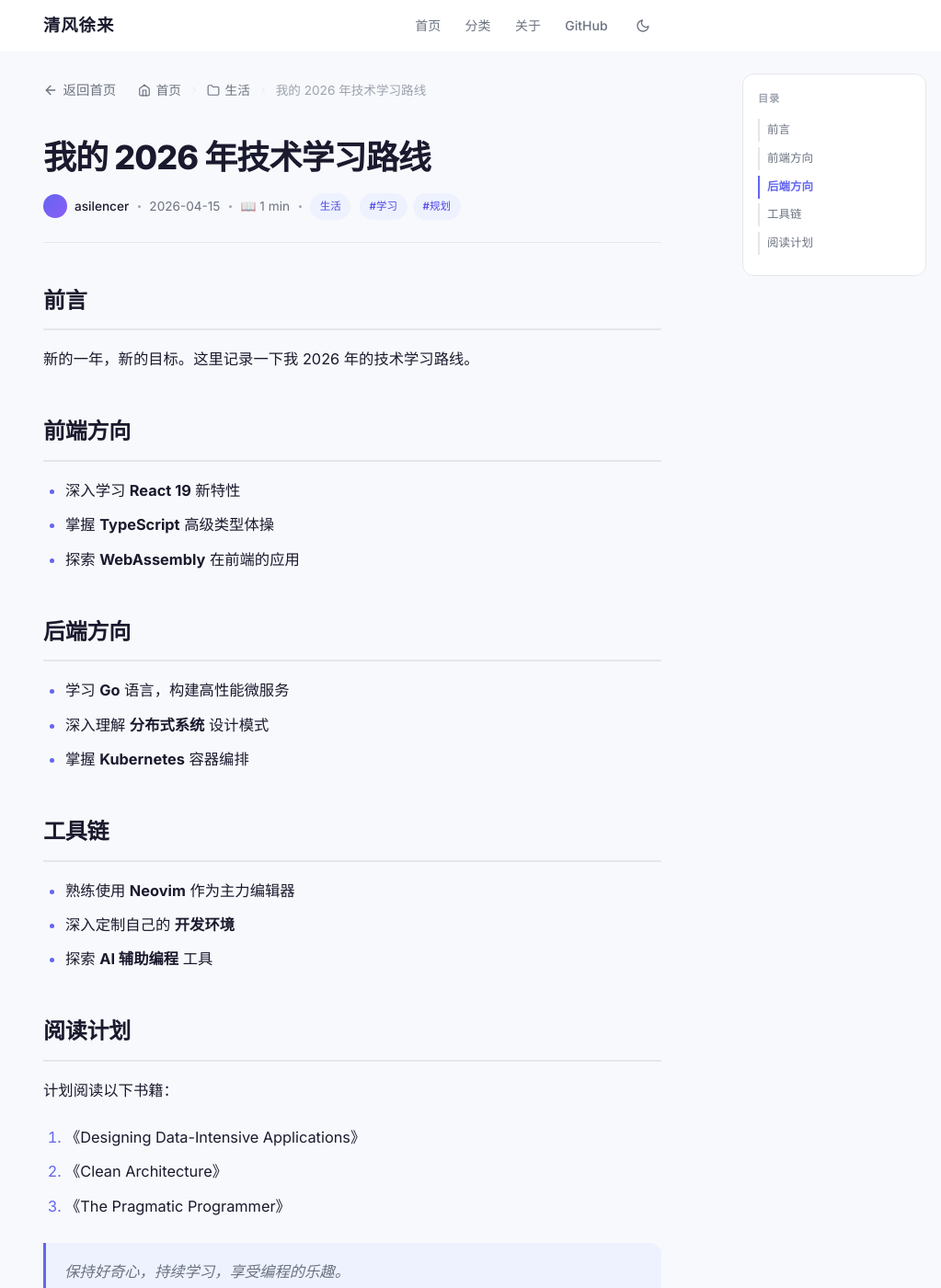
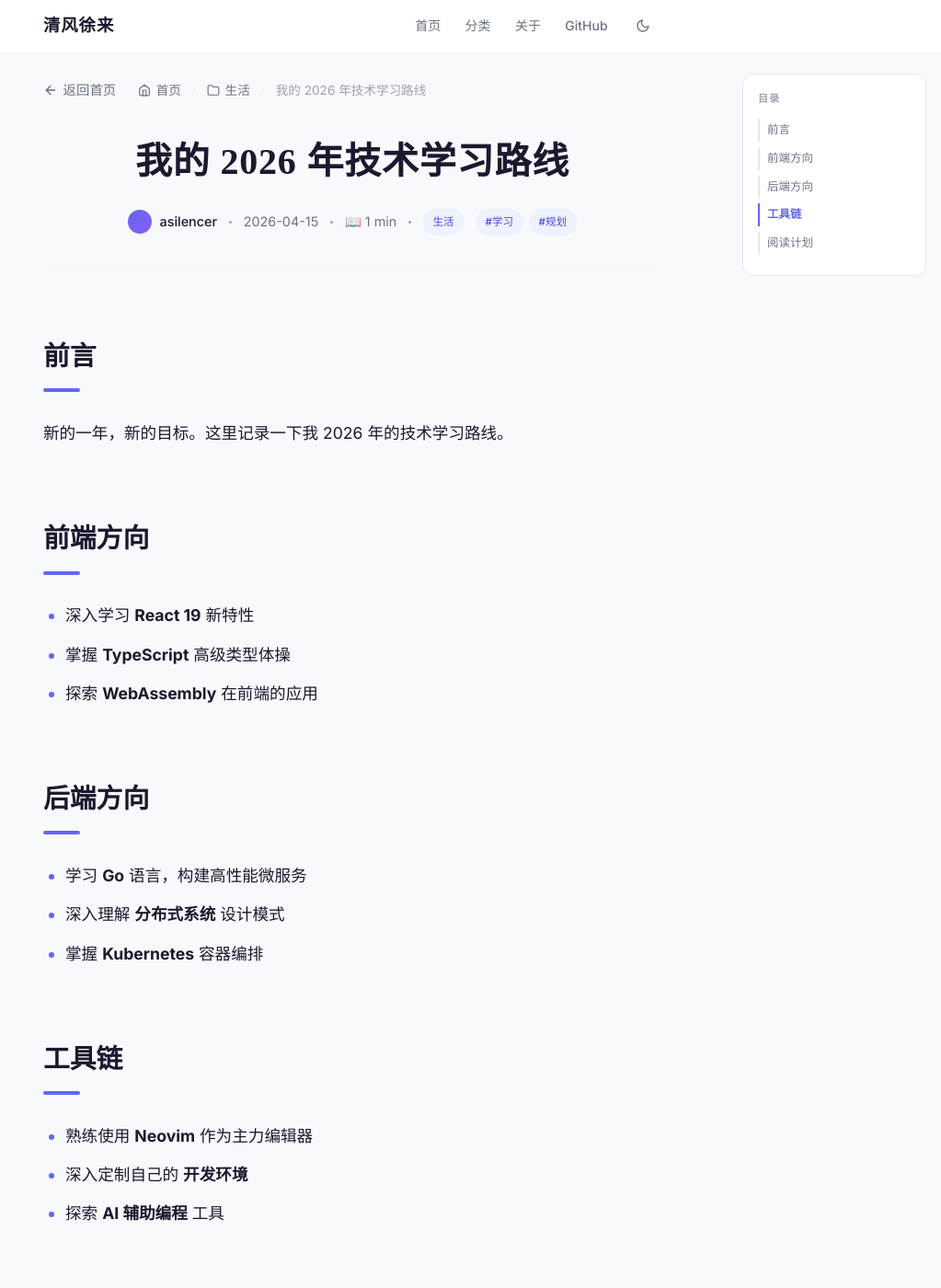
Before and after one commit to Asilencer/asilencer.github.io, a Jekyll site: the page built from _posts/2026-04-15-learning-roadmap-2026.md, in a window 1280 px wide and 1400 px high. Shown: the whole window at 92% size, without its empty margins (257-1280 px from the left). Built offline with Jekyll 4.4.1, drawn with Linux system fonts in a browser that asks for light colours.

Commit message:
style: optimize typography and layout for better readability

```diff
--- a/assets/css/style.css
+++ b/assets/css/style.css
@@ -31,7 +31,8 @@
   --color-card-hover-border: rgba(99, 102, 241, 0.25);
   --color-shadow: rgba(0, 0, 0, 0.08);
   --color-overlay: rgba(0, 0, 0, 0.5);
-  --font-sans: 'Inter', 'Noto Sans SC', -apple-system, BlinkMacSystemFont, sans-serif;
+  --font-sans: "Inter", -apple-system, BlinkMacSystemFont, "PingFang SC", "Hiragino Sans GB", "Microsoft YaHei", sans-serif;
+  --font-serif: "Noto Serif SC", "Source Han Serif SC", "Songti SC", STSong, "Times New Roman", serif;
   --font-mono: 'JetBrains Mono', 'Fira Code', 'Cascadia Code', monospace;
   --max-width: 720px;
   --max-width-wide: 960px;
@@ -558,9 +559,10 @@
 }
 
 .post-card h2 {
-  font-size: 1.15rem;
-  font-weight: 650;
-  margin-bottom: 0.4rem;
+  font-family: var(--font-serif);
+  font-size: 1.35rem;
+  font-weight: 700;
+  margin-bottom: 0.6rem;
   line-height: 1.4;
 }
 
@@ -569,9 +571,9 @@
 
 .post-card .excerpt {
   color: var(--color-text-secondary);
-  font-size: 0.9rem;
+  font-size: 0.95rem;
   line-height: 1.7;
-  margin-bottom: 0.85rem;
+  margin-bottom: 1rem;
   display: -webkit-box;
   -webkit-line-clamp: 2;
   -webkit-box-orient: vertical;
@@ -682,26 +684,31 @@
 .post { max-width: var(--max-width); }
 
 .post-header {
-  margin-bottom: 2.5rem;
-  padding-bottom: 1.5rem;
-  border-bottom: 1px solid var(--color-border);
+  margin-bottom: 3.5rem;
+  padding-bottom: 2rem;
+  border-bottom: 1px solid var(--color-border-light);
+  text-align: center;
 }
 
 .post-title {
-  font-size: 2.25rem;
-  font-weight: 800;
-  letter-spacing: -0.025em;
-  line-height: 1.25;
-  margin-bottom: 1rem;
+  font-family: var(--font-serif);
+  font-size: 2.5rem;
+  font-weight: 700;
+  letter-spacing: 0.02em;
+  line-height: 1.35;
+  margin-bottom: 1.5rem;
+  color: var(--color-text);
 }
 
 .post-meta {
   display: flex;
   align-items: center;
+  justify-content: center;
   flex-wrap: wrap;
-  gap: 0.6rem;
-  font-size: 0.85rem;
+  gap: 0.8rem;
+  font-size: 0.9rem;
   color: var(--color-text-secondary);
+  font-family: var(--font-sans);
 }
 
 .post-meta .author {
@@ -823,53 +830,80 @@
 /* ===== Post Content (Markdown) ===== */
 .post-content,
 .page-content {
-  line-height: 1.9;
-  font-size: 1.02rem;
+  line-height: 1.85;
+  font-size: 1.1rem;
+  color: var(--color-text);
+}
+
+.post-content h1,
+.page-content h1,
+.post-content h2,
+.page-content h2,
+.post-content h3,
+.page-content h3,
+.post-content h4,
+.page-content h4 {
+  font-family: var(--font-serif);
+  color: var(--color-text);
+  margin-top: 2.5em;
+  margin-bottom: 1em;
+  font-weight: 700;
 }
 
 .post-content h2,
 .page-content h2 {
-  font-size: 1.5rem;
-  font-weight: 700;
-  margin: 2.5rem 0 1rem;
-  letter-spacing: -0.01em;
-  padding-bottom: 0.5rem;
-  border-bottom: 2px solid var(--color-border);
+  font-size: 1.8rem;
+  position: relative;
+  padding-bottom: 0.75rem;
+}
+
+.post-content h2::after,
+.page-content h2::after {
+  content: '';
+  position: absolute;
+  bottom: 0;
+  left: 0;
+  width: 2.5rem;
+  height: 4px;
+  background: var(--color-primary);
+  border-radius: 2px;
 }
 
 .post-content h3,
 .page-content h3 {
-  font-size: 1.25rem;
+  font-size: 1.4rem;
   font-weight: 600;
-  margin: 2rem 0 0.75rem;
 }
 
 .post-content p,
-.page-content p { margin-bottom: 1.25rem; }
+.page-content p { margin-bottom: 1.6rem; }
 
 .post-content ul,
 .post-content ol,
 .page-content ul,
 .page-content ol {
-  margin-bottom: 1.25rem;
+  margin-bottom: 1.6rem;
   padding-left: 1.5rem;
 }
 
 .post-content li,
-.page-content li { margin-bottom: 0.4rem; }
+.page-content li { margin-bottom: 0.6rem; }
 
 .post-content li::marker,
 .page-content li::marker { color: var(--color-primary); }
 
 .post-content blockquote,
 .page-content blockquote {
-  border-left: 3px solid var(--color-primary);
-  padding: 1rem 1.25rem;
-  margin: 1.5rem 0;
-  background: var(--color-tag-bg);
+  border-left: 4px solid var(--color-primary);
+  padding: 1.25rem 2rem;
+  margin: 2.5rem 0;
+  background: var(--color-surface-alt);
   border-radius: 0 var(--radius) var(--radius) 0;
   color: var(--color-text-secondary);
+  font-family: var(--font-serif);
+  font-size: 1.2rem;
   font-style: italic;
+  line-height: 1.8;
 }
 
 .post-content code,
```
